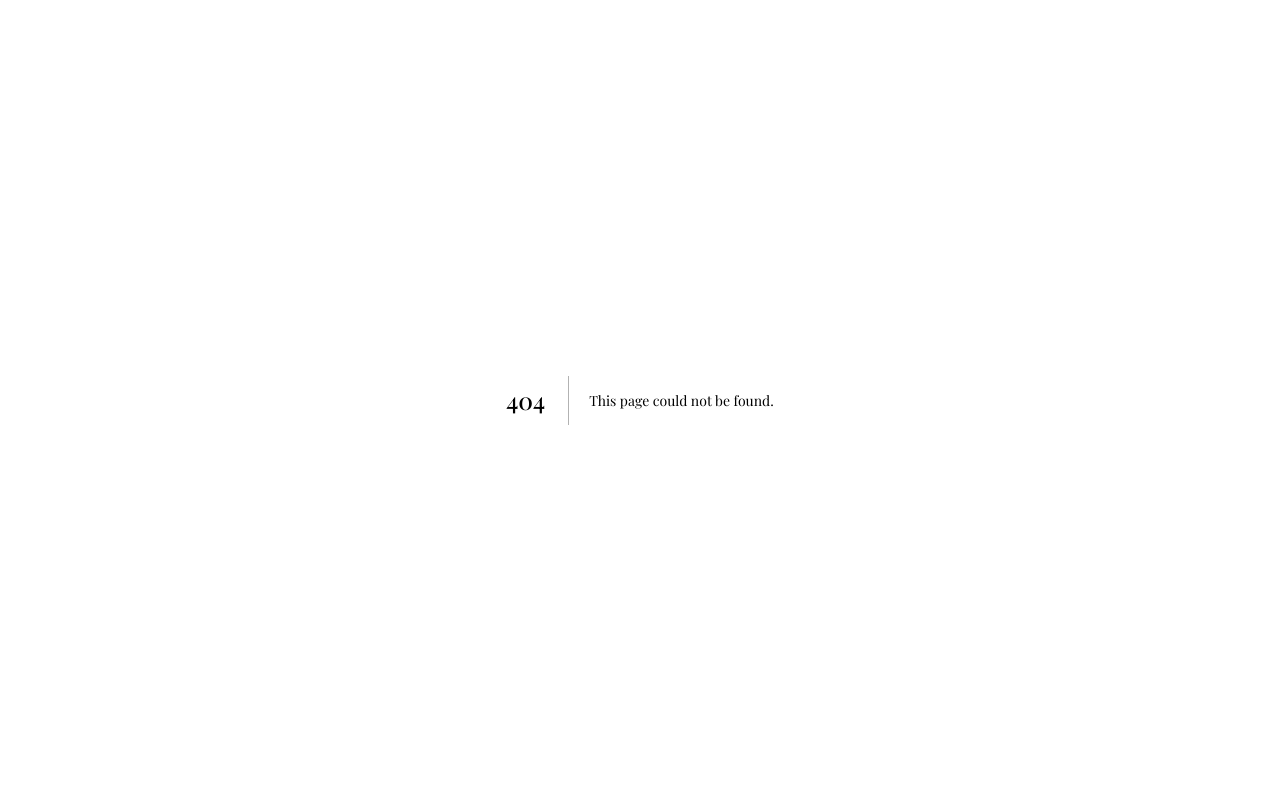
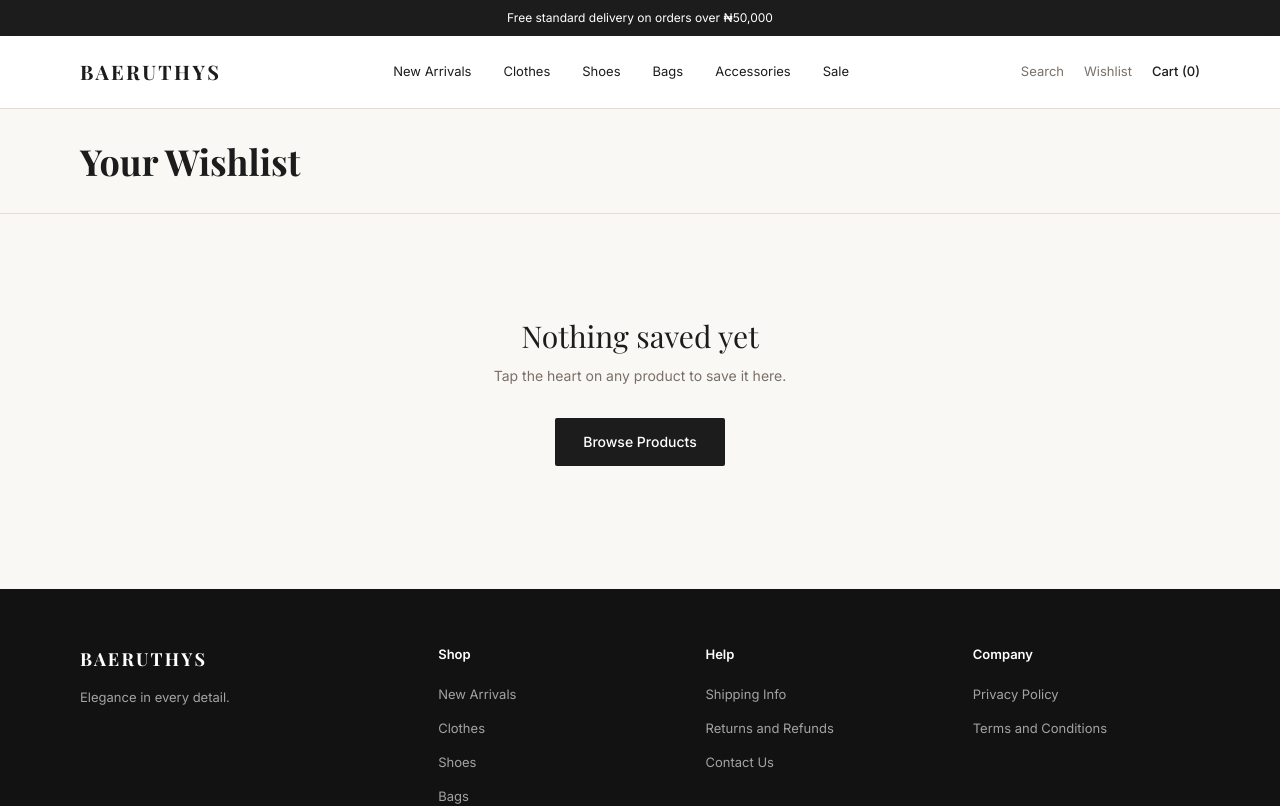
Before and after one commit to Emiloart/Baeruthys, a Next.js app: page /wishlist in a window 1280 px wide. Before the commit this address had no page. Shown: the top 806 px of the page. Built offline with nearby package versions, Linux system fonts and the light colour scheme; a web font is replaced by a local one.

Commit message:
feat: wishlist page listing saved products

```diff
--- /dev/null
+++ b/pages/wishlist.js
@@ -0,0 +1,45 @@
+import Link from 'next/link'
+import Layout from '../components/Layout'
+import ProductCard from '../components/ProductCard'
+import { PRODUCTS } from '../data/products'
+import { useCart } from '../context/CartContext'
+
+export default function Wishlist() {
+  const { wishlist, ready } = useCart()
+  const saved = PRODUCTS.filter((p) => wishlist.includes(p.id))
+
+  return (
+    <Layout title="Wishlist">
+      <div className="border-b border-baer-bdr bg-baer-bg">
+        <div className="shell py-8">
+          <h1 className="text-4xl font-bold text-baer-dark">Your Wishlist</h1>
+          {ready && saved.length > 0 ? (
+            <p className="mt-2 text-sm text-baer-mid">
+              {saved.length} saved {saved.length === 1 ? 'item' : 'items'}
+            </p>
+          ) : null}
+        </div>
+      </div>
+
+      <div className="shell py-10">
+        {!ready ? (
+          <p className="py-16 text-center text-sm text-baer-mid">Loading...</p>
+        ) : saved.length === 0 ? (
+          <div className="py-16 text-center">
+            <p className="font-serif text-3xl text-baer-dark">Nothing saved yet</p>
+            <p className="mt-3 text-sm text-baer-mid">Tap the heart on any product to save it here.</p>
+            <Link href="/shop" className="btn-dark mt-8">
+              Browse Products
+            </Link>
+          </div>
+        ) : (
+          <div className="grid grid-cols-2 gap-4 sm:gap-6 md:grid-cols-3 lg:grid-cols-4">
+            {saved.map((product) => (
+              <ProductCard key={product.id} product={product} />
+            ))}
+          </div>
+        )}
+      </div>
+    </Layout>
+  )
+}
```
